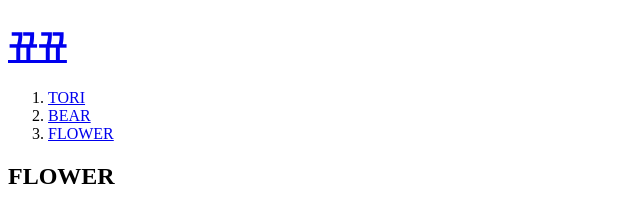
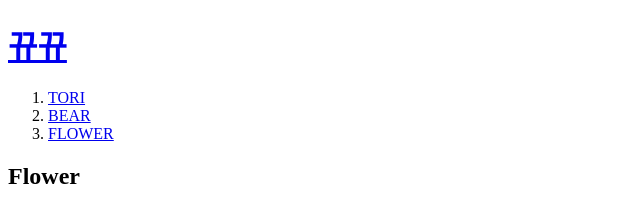
Before and after one commit to Kor-Bear/WEB1, a plain HTML site: page 3.html in a window 1280 px wide. Shown: the top 212 px of the page, 0-640 px from the left. Drawn offline with Linux system fonts and the light colour scheme.

Commit message:
Update 3.html

```diff
--- a/3.html
+++ b/3.html
@@ -11,7 +11,7 @@
     <li><a href="2.html">BEAR</a></li>
     <li><a href="3.html">FLOWER</a></li>
   </ol>
-  <h2>FLOWER</h2><a href="https://www.google.com/search?newwindow=1&tbm=isch&sa=1&ei=qVRBXfHsNon60gSisJDQDg&q=Jigglypuff&oq=Jigglypuff&gs_l=img.3..0j0i30l9.16798.16798..17085...0.0..0.166.166.0j1......0....2j1..gws-wiz-img.9HNYRXF_-x8&ved=0ahUKEwix5fXw4d7jAhUJvZQKHSIYBOoQ4dUDCAY&uact=5" target="_blank" title="Flower">꽃님</a>은 정말 똥글이다. <b><u>진짜다</b></u>
+  <h2>Flower</h2><a href="https://www.google.com/search?newwindow=1&tbm=isch&sa=1&ei=qVRBXfHsNon60gSisJDQDg&q=Jigglypuff&oq=Jigglypuff&gs_l=img.3..0j0i30l9.16798.16798..17085...0.0..0.166.166.0j1......0....2j1..gws-wiz-img.9HNYRXF_-x8&ved=0ahUKEwix5fXw4d7jAhUJvZQKHSIYBOoQ4dUDCAY&uact=5" target="_blank" title="Flower">꽃님</a>은 정말 똥글이다. <b><u>진짜다</b></u>
   <img src="Jigglypuff.jpeg" width="100%">
 </body>
 </html>
```
